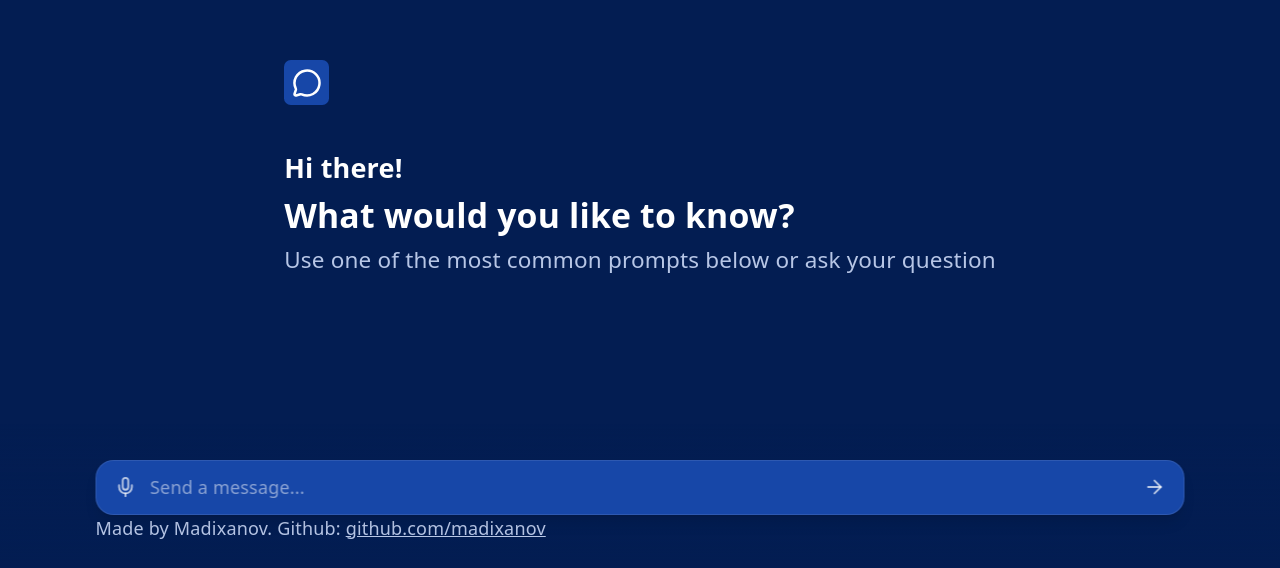
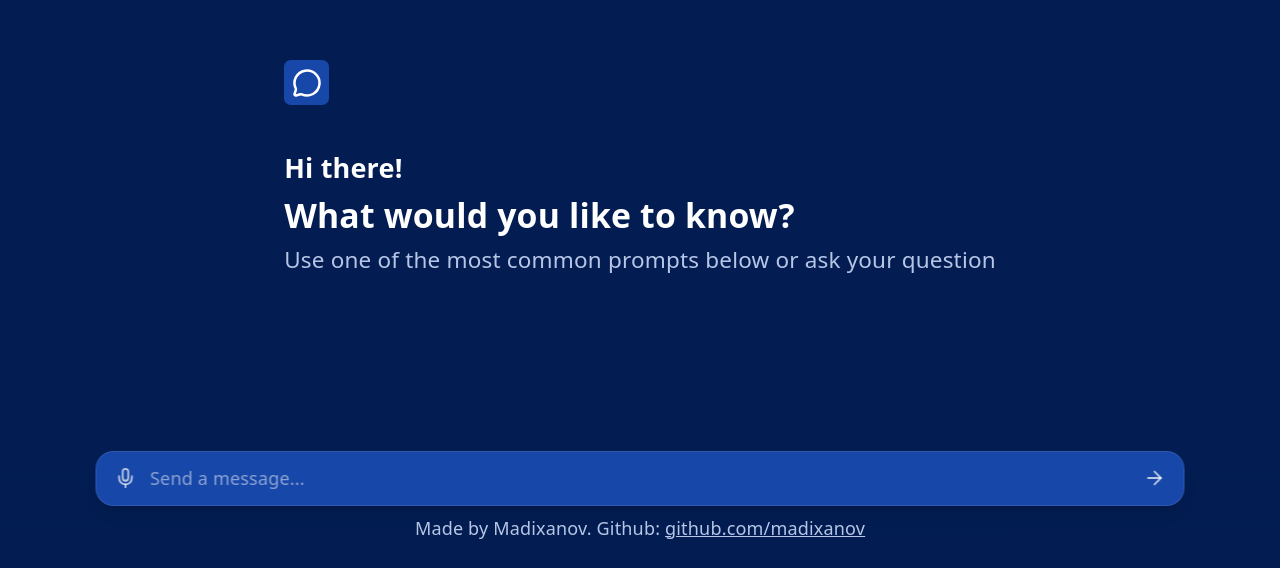
Before and after one commit to madixanov/AIChatApp, a React (Vite) app in the folder frontend/: page / in a window 1280 px wide. Shown: the part 232-800 px from the top of the page. Built offline with nearby package versions, Linux system fonts and the light colour scheme.

Commit message:
frontend: updating style text input

```diff
--- a/frontend/src/components/TextInput.tsx
+++ b/frontend/src/components/TextInput.tsx
@@ -16,7 +16,7 @@ export default function TextInput({ onSend }: Props) {
     }
 
     return (
-        <div className="fixed bottom-6 left-1/2 -translate-x-1/2 w-full md:max-w-5xl lg:max-w-250 xl:ma-w-350 px-4 z-30">
+        <div className="flex flex-col gap-2 fixed bottom-6 left-1/2 -translate-x-1/2 w-full md:max-w-5xl lg:max-w-250 xl:ma-w-350 px-4 z-30">
             <div className="flex items-center gap-3 rounded-2xl border border-white/10 bg-surface-light px-4 py-3 shadow-lg backdrop-blur-md">
 
                 {/* mic */}
```
